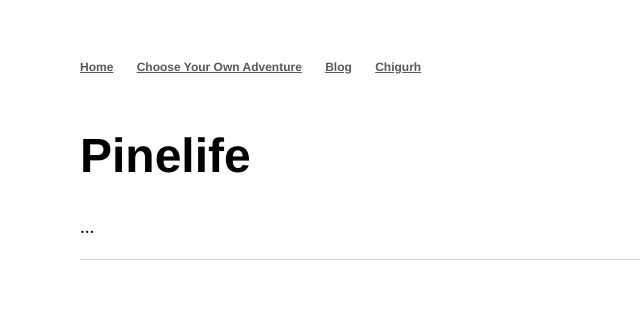
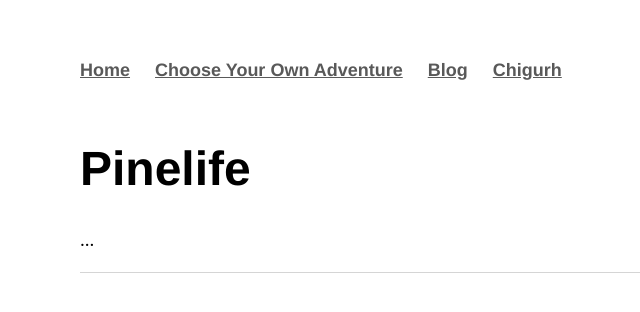
Before and after one commit to Pinelife/pinelife.github.io, a Jekyll site: the page built from index.html, in a window 1280 px wide. Shown: the top 312 px of the page, without its empty margins (112-752 px from the left). Built offline with Jekyll 4.4.1, drawn with Linux system fonts in a browser that asks for light colours.

Commit message:
Update main.css

```diff
--- a/css/main.css
+++ b/css/main.css
@@ -84,16 +84,16 @@ p ul
 }
 
 ul ul li {
-    font-size: 12px;
+    font-size: 18px;
     list-style-position: inside;
 }
 
 ul{
-    font-size: 12px;
+    font-size: 18px;
 }
 
 li{
-    font-size: 12px;
+    font-size: 18px;
     list-style-position: inside;
 }
 
```
